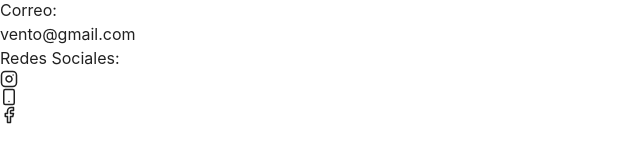
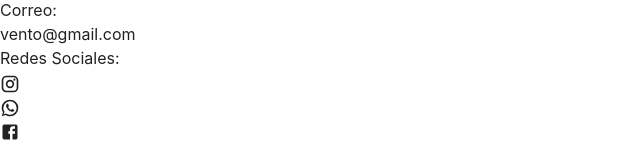
Before and after one commit to javreyes71/WebYMobiles, a React (Vite) app: page /contacto in a window 1280 px wide. Shown: the part 934-1076 px from the top of the page, without its empty margins (0-640 px from the left). Built offline with nearby package versions, Linux system fonts and the light colour scheme.

Commit message:
corregir iconos en contacto

```diff
--- a/src/pages/Checkout/Checkout.jsx
+++ b/src/pages/Checkout/Checkout.jsx
@@ -2,9 +2,6 @@ import React from 'react';
 import { useCart } from '../../context/CartContext';
 import { useNavigate } from 'react-router-dom';
 import { useToast } from '../../context/ToastContext';
-import visaLogo from '../../assets/inicio/visa.png'; // Mock logos
-import mcLogo from '../../assets/inicio/mastercard.png';
-import paypalLogo from '../../assets/inicio/paypal.png';
 
 const Checkout = () => {
   const { cartTotal, clearCart } = useCart();
--- a/src/pages/Contacto/Contacto.jsx
+++ b/src/pages/Contacto/Contacto.jsx
@@ -1,6 +1,6 @@
 import React from 'react';
 import { Link } from 'react-router-dom';
-import { Instagram, Facebook, Smartphone } from 'lucide-react'; // Using Smartphone as WhatsApp substitute if not available, or we can use custom SVG.
+import { Instagram, Facebook, WhatsApp } from '@mui/icons-material';
 
 const Contacto = () => {
   return (
@@ -62,13 +62,13 @@ const Contacto = () => {
             <p className="text-sm text-gray-700 font-medium mb-2">Redes Sociales:</p>
             <div className="flex gap-3">
               <div className="w-8 h-8 rounded-full bg-white flex items-center justify-center text-pink-600 shadow-sm cursor-pointer hover:bg-gray-50">
-                <Instagram size={18} />
+                <Instagram fontSize="small" />
               </div>
               <div className="w-8 h-8 rounded-full bg-white flex items-center justify-center text-green-500 shadow-sm cursor-pointer hover:bg-gray-50">
-                <Smartphone size={18} />
+                <WhatsApp fontSize="small" />
               </div>
               <div className="w-8 h-8 rounded-full bg-white flex items-center justify-center text-blue-600 shadow-sm cursor-pointer hover:bg-gray-50">
-                <Facebook size={18} />
+                <Facebook fontSize="small" />
               </div>
             </div>
           </div>
```
